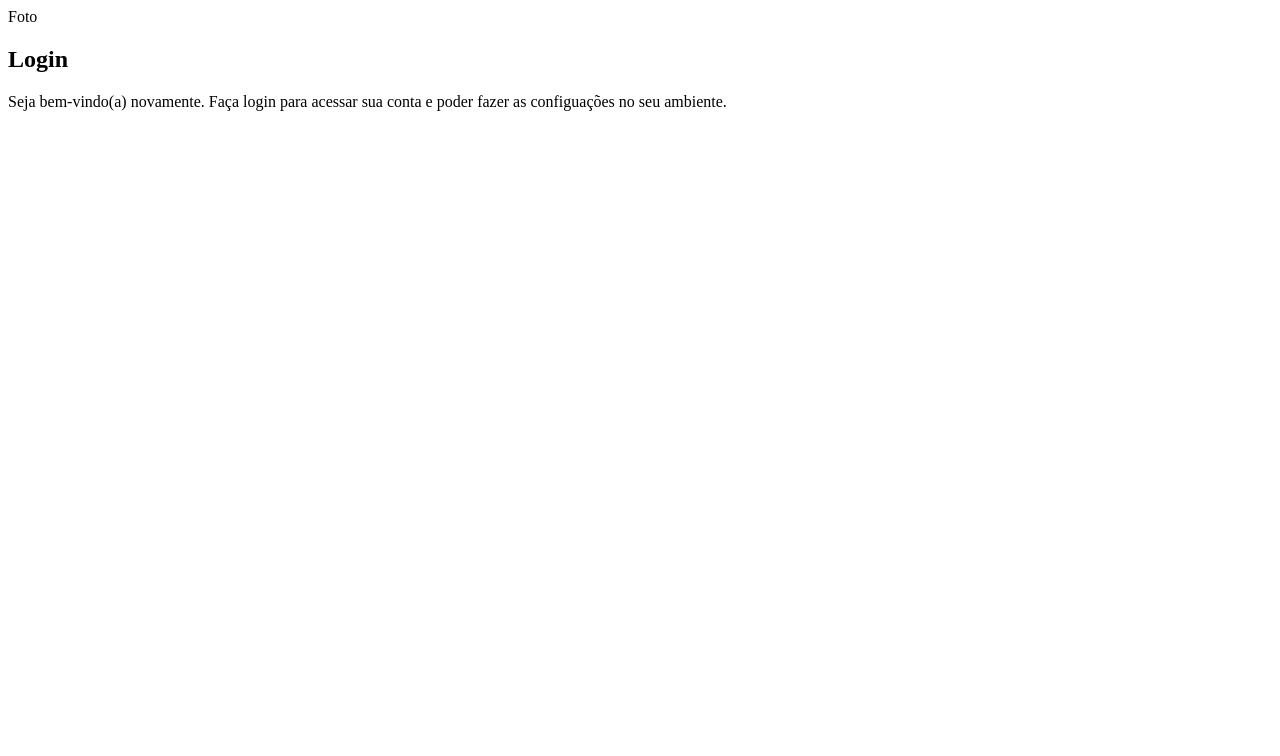
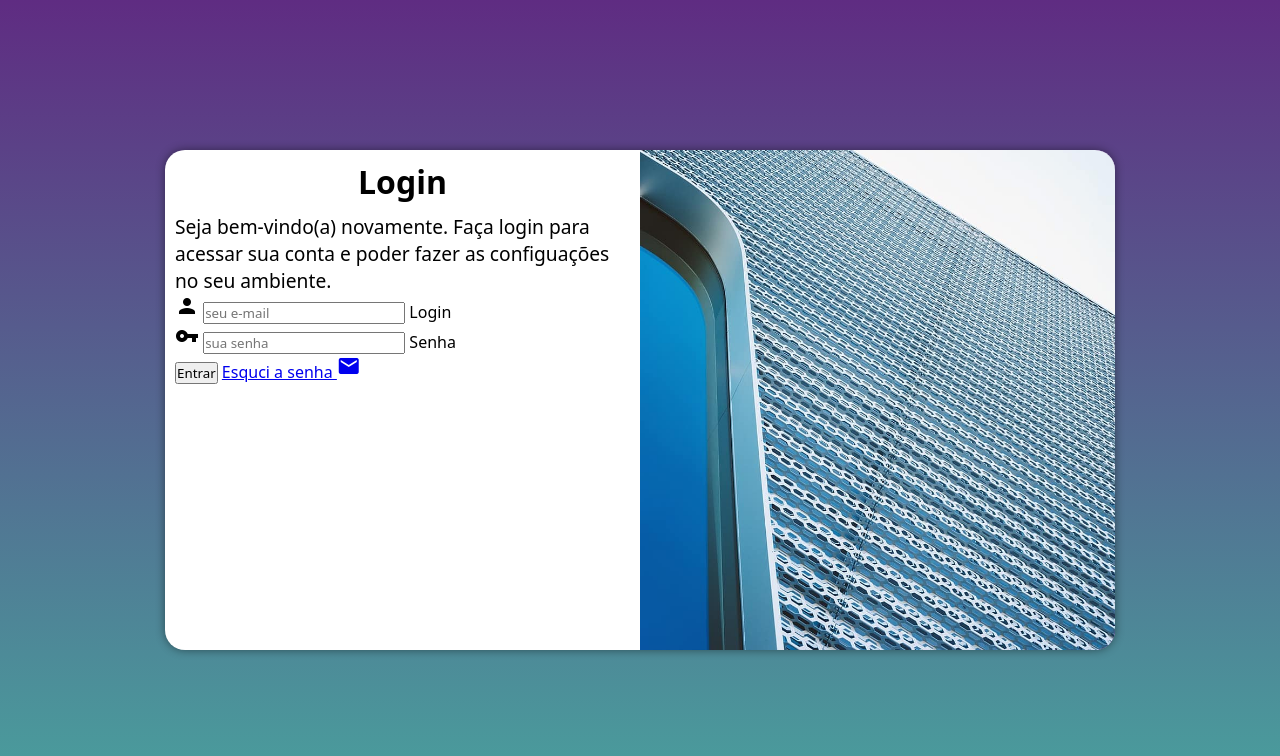
Before and after one commit to Janilene/projeto-login, a plain HTML site: page index.html in a window 1280 px wide. Drawn offline with Linux system fonts and the light colour scheme.

Commit message:
adicionei o formulario

```diff
--- /dev/null
+++ b/estilos/media-query.css
@@ -0,0 +1,54 @@
+@charset "UTF-8";
+
+/* Typical Device Breakpoints
+-----------------------------
+Pequenas telas: até 600px
+Celular: de 600px até 768px
+Tablet: 768px até 992px
+Desktop: 992px até 1200px
+Grandes telas: acima de 1200px
+*/
+
+@media screen and (min-width: 768px) and (max-width: 992px) {
+
+    body {
+        background-image: linear-gradient(to top, #49a09d, #5f2c82);
+    }
+
+    section#login {
+        width: 80vw;
+    }
+
+    section#login > div#imagem {
+        float: left;
+        width: 30%;
+        height: 100%;
+    }
+
+    section#login > div#formulario {
+        float: right;
+        width: 70%;
+    }
+}
+
+@media screen and (min-width: 992px) {
+
+    body {
+        background-image: linear-gradient(to top, #49a09d, #5f2c82);
+    }
+
+    section#login {
+        width: 950px;
+    }
+
+    section#login > div#imagem {
+        float: right;
+        width: 50%;
+        height: 100%;
+    }
+
+    section#login > div#formulario{
+        float: left;
+        width: 50%;
+    }
+}
--- a/estilos/style.css
+++ b/estilos/style.css
@@ -7,3 +7,66 @@
     Lilás: #5f2c82
 
 */
+
+* {
+    font-family: system-ui, -apple-system, BlinkMacSystemFont, 'Segoe UI', Roboto, Oxygen, Ubuntu, Cantarell, 'Open Sans',
+    'Helvetica Neue', sans-serif;
+    padding: 0px;
+    margin: 0px;
+    box-sizing: border-box;
+}
+
+body, html {
+    background-color: #5f2c82;
+    height: 100vh;
+    width: 100vw;
+}
+
+main {
+    position: relative;
+    height: 100vh;
+    width: 100vw;
+}
+
+section#login {
+    position: absolute;
+    top: 50%;
+    left: 50%;
+    transform: translate(-50%, -50%);
+    overflow: hidden;
+
+    background-color: white;
+    width: 250px;
+    height: 500px;
+    border-radius: 20px;
+    box-shadow: 0px 0px 10px rgba(0, 0, 0, 0.450);
+
+    transition: width .3s, height .3s;
+    transition-timing-function: ease;
+}
+
+section#login > div#imagem {
+    display: block;
+    background: #5f2c82 url(../imagens/metal.jpg);
+    background-size: cover;
+    background-position: left bottom;
+    height: 200px;
+}
+
+section#login > div#formulario {
+    display: block;
+    padding: 10px;
+}
+
+div#formulario > h1 {
+    text-align: center;
+    margin-bottom: 10px;
+}
+
+div#formulario > h1 {
+    font-size: 2em;
+}
+
+div#formulario > p {
+    font-size: 1.2em;
+}
--- a/index.html
+++ b/index.html
@@ -4,20 +4,36 @@
     <meta charset="UTF-8">
     <meta name="viewport" content="width=device-width, initial-scale=1.0">
     <title>Login</title>
+    <link href="https://fonts.googleapis.com/icon?family=Material+Icons" rel="stylesheet">
     <link rel="stylesheet" href="estilos/style.css">
+    <link rel="stylesheet" href="estilos/media-query.css">
 </head>
 <body>
     <main>
         <section id="login">
             <div id="imagem">
-                Foto
+                <!-- Aqui vai a imagem nas CSS -->
             </div>
             <div id="formulario">
                 <h1>Login</h1>
                 <p>Seja bem-vindo(a) novamente. Faça login para acessar sua conta e poder fazer as configuações no seu
                 ambiente.</p>
-                <form action="login.php" method="post">
-
+                <form action="login.php" method="post" autocomplete="on">
+                    <div class="campo">
+                        <span class="material-icons">person</span>
+                        <input type="email" name="login" id="ilogin" placeholder="seu e-mail" autocomplete="email"
+                        required maxlength="30">
+                        <label for="ilogin">Login</label>
+                    </div>
+                    <div class="campo">
+                        <span class="material-icons">vpn_key</span>
+                        <input type="password" name="senha" id="isenha" placeholder="sua senha" autocomplete="current-password"
+                        required minlength="8" maxlength="20">
+                        <label for="isenha">Senha</label>
+                    </div>
+                    <input type="submit" value="Entrar">
+                    <a href="esqueci.html">Esquci a senha <i class="material-icons">mail</i>
+                    </a>
                 </form>
             </div>
         </section>
```
